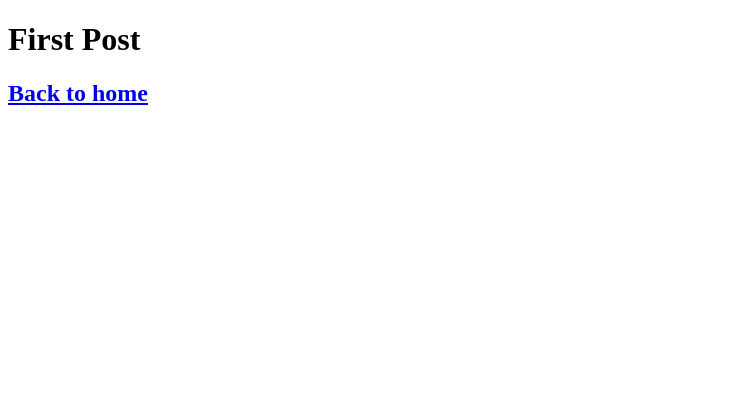
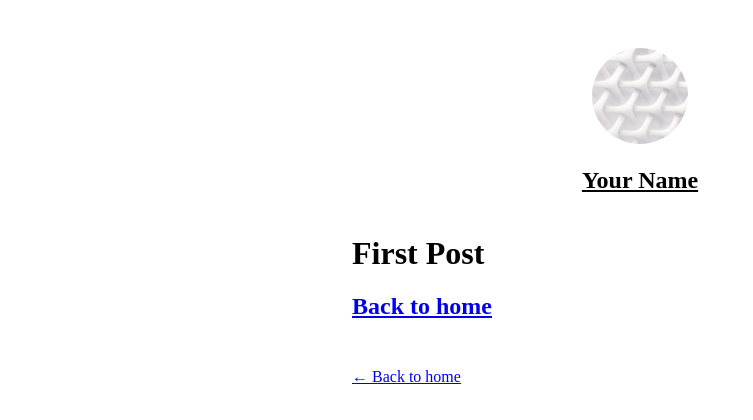
Before and after one commit to brunodsp1/nextjs, a Next.js app: page /posts/first-post in a window 1280 px wide. Shown: the top 420 px of the page, without its empty margins (0-753 px from the left). Built offline with nearby package versions, Linux system fonts and the light colour scheme.

Commit message:
correction of first post

```diff
--- a/pages/posts/first-post.js
+++ b/pages/posts/first-post.js
@@ -4,8 +4,8 @@ import Layout from '../../components/layout'
 
 export default function FirstPost() {
   return (
-    <>
-    <Head>
+    <Layout>
+      <Head>
         <title>First Post</title>
       </Head>
       <h1>First Post</h1>
@@ -14,6 +14,6 @@ export default function FirstPost() {
           <a>Back to home</a>
         </Link>
       </h2>
-    </>
+    </Layout>
   )
 }
```
